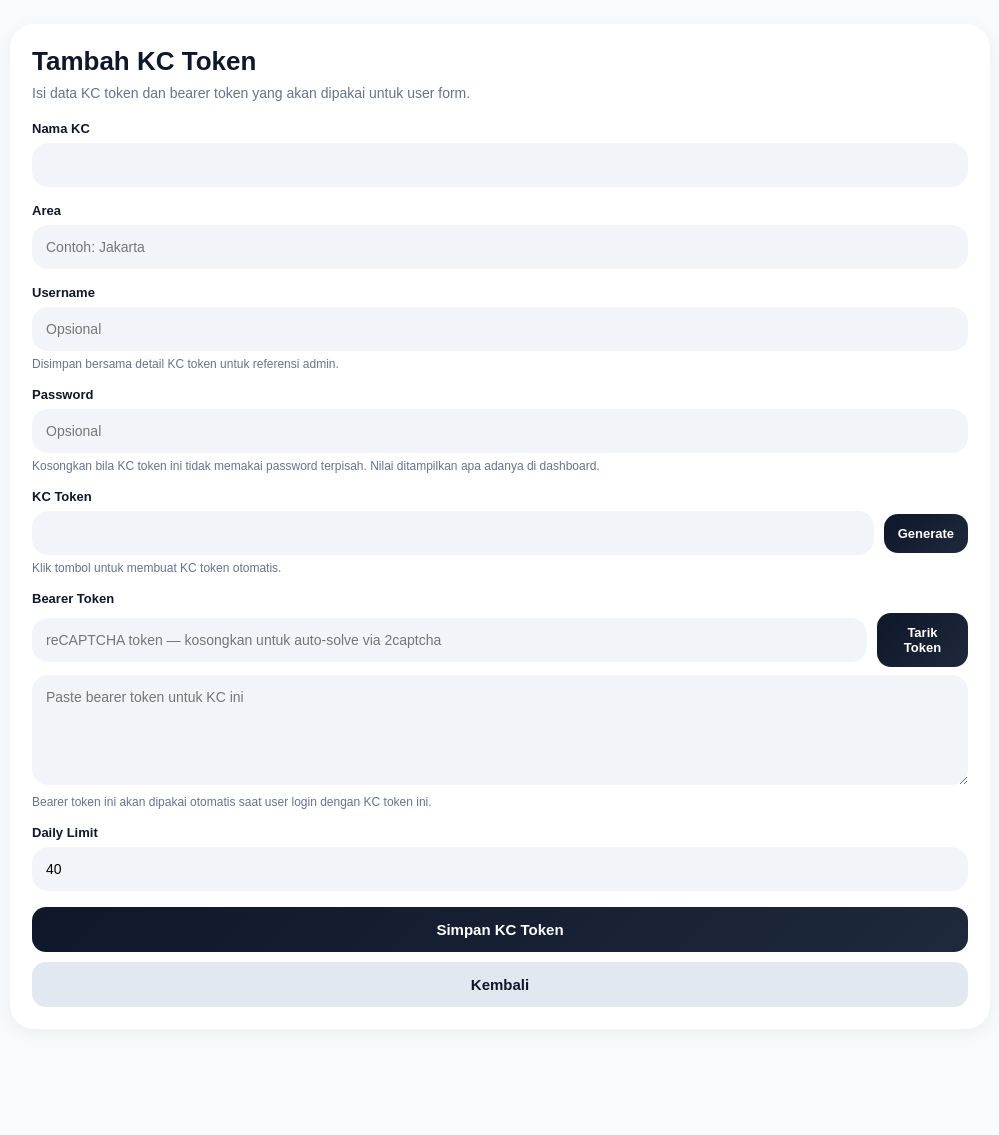
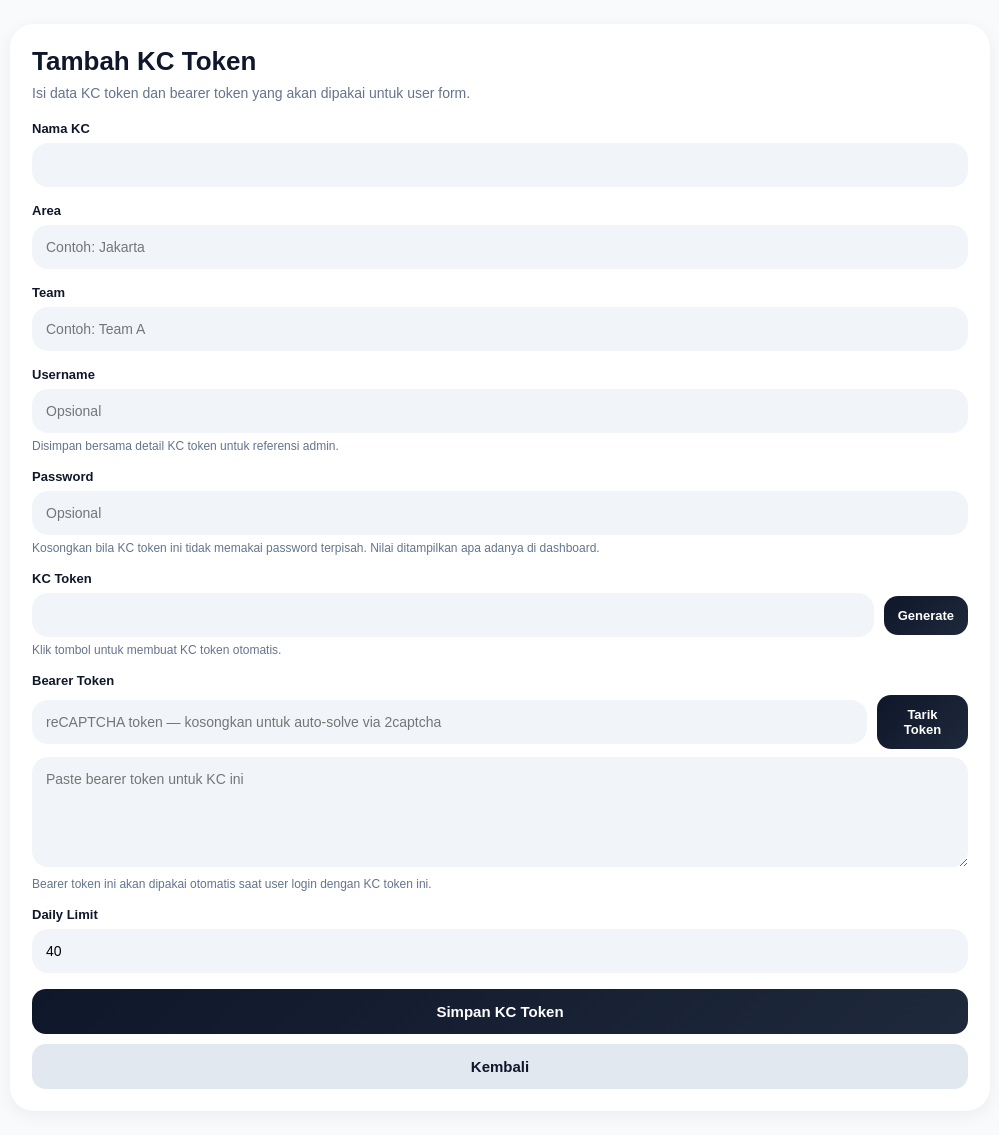
Before and after one commit to Ilham-BTR/Form-App, a Flask app: page /admin/token/add in a window 1280 px wide. Shown: the whole page, without its empty margins (140-1139 px from the left). Before the commit the page ends 1007 px from the top, so only its background shows below. Run offline with Flask 3, Linux system fonts and the light colour scheme; the visitor is signed in with stand-in values (Sample User, id 1); parts of the project's set-up code (start-up, migrations or seed data) failed here and were passed over; some libraries are stand-ins or nearby versions.

Commit message:
Add team field and improve token filtering

```diff
--- a/app.py
+++ b/app.py
@@ -163,6 +163,7 @@ def init_db():
         CREATE TABLE IF NOT EXISTS valid_kc_tokens (
             kc_token TEXT PRIMARY KEY,
             kc_name TEXT NOT NULL,
+            team TEXT NOT NULL DEFAULT '',
             token_area TEXT NOT NULL DEFAULT '',
             kc_username TEXT NOT NULL DEFAULT '',
             kc_password TEXT NOT NULL DEFAULT '',
@@ -175,6 +176,11 @@ def init_db():
     cur.execute("""
         ALTER TABLE valid_kc_tokens
         ADD COLUMN IF NOT EXISTS token_area TEXT NOT NULL DEFAULT ''
+    """)
+
+    cur.execute("""
+        ALTER TABLE valid_kc_tokens
+        ADD COLUMN IF NOT EXISTS team TEXT NOT NULL DEFAULT ''
     """)
 
     cur.execute("""
@@ -1406,6 +1412,7 @@ def import_kc_tokens(uploaded_file):
     header_aliases = {
         "kc_token": {"kc token", "token kc", "token"},
         "kc_name": {"kc name", "nama kc", "nama"},
+        "team": {"team", "tim", "group", "grup"},
         "token_area": {"token area", "area token", "area", "kc_area", "kc area", "area kc"},
         "kc_username": {"kc username", "username kc", "username", "user", "login username"},
         "kc_password": {"kc password", "password kc", "password", "pass", "login password"},
@@ -1447,6 +1454,7 @@ def import_kc_tokens(uploaded_file):
             try:
                 kc_token = str(get_import_cell(row, header_index, "kc_token") or "").strip()
                 kc_name = str(get_import_cell(row, header_index, "kc_name") or "").strip()
+                team = str(get_import_cell(row, header_index, "team") or "").strip()
                 token_area = str(get_import_cell(row, header_index, "token_area") or "").strip()
                 kc_username = str(get_import_cell(row, header_index, "kc_username") or "").strip()
                 kc_password = str(get_import_cell(row, header_index, "kc_password") or "").strip()
@@ -1462,13 +1470,15 @@ def import_kc_tokens(uploaded_file):
 
                 cur.execute(
                     """
-                    SELECT bearer_token, daily_limit, is_active, token_area, kc_username, kc_password
+                    SELECT bearer_token, daily_limit, is_active, team, token_area, kc_username, kc_password
                     FROM valid_kc_tokens
                     WHERE kc_token = %s
                     """,
                     (kc_token,),
                 )
                 existing = cur.fetchone()
+                if existing and "team" not in header_index:
+                    team = existing["team"] or ""
                 if existing and "token_area" not in header_index:
                     token_area = existing["token_area"] or ""
                 if existing and "kc_username" not in header_index:
@@ -1482,12 +1492,13 @@ def import_kc_tokens(uploaded_file):
                 cur.execute(
                     """
                     INSERT INTO valid_kc_tokens (
-                        kc_token, kc_name, token_area, kc_username, kc_password, bearer_token, daily_limit, is_active
+                        kc_token, kc_name, team, token_area, kc_username, kc_password, bearer_token, daily_limit, is_active
                     )
-                    VALUES (%s, %s, %s, %s, %s, %s, %s, %s)
+                    VALUES (%s, %s, %s, %s, %s, %s, %s, %s, %s)
                     ON CONFLICT (kc_token)
                     DO UPDATE SET
                         kc_name = EXCLUDED.kc_name,
+                        team = EXCLUDED.team,
                         token_area = EXCLUDED.token_area,
                         kc_username = EXCLUDED.kc_username,
                         kc_password = EXCLUDED.kc_password,
@@ -1495,7 +1506,7 @@ def import_kc_tokens(uploaded_file):
                         daily_limit = EXCLUDED.daily_limit,
                         is_active = EXCLUDED.is_active
                     """,
-                    (kc_token, kc_name, token_area, kc_username, kc_password, bearer_token, daily_limit, int(is_active)),
+                    (kc_token, kc_name, team, token_area, kc_username, kc_password, bearer_token, daily_limit, int(is_active)),
                 )
                 if "used_today" in header_index:
                     used_today = parse_nonnegative_int(get_import_cell(row, header_index, "used_today"), "Sudah terpakai")
@@ -1615,7 +1626,7 @@ def get_kc_token_detail(kc_token):
     conn = get_db_connection()
     cur = conn.cursor()
     cur.execute("""
-        SELECT kc_token, kc_name, token_area, kc_username, kc_password, bearer_token, daily_limit, is_active, created_date
+        SELECT kc_token, kc_name, team, token_area, kc_username, kc_password, bearer_token, daily_limit, is_active, created_date
         FROM valid_kc_tokens
         WHERE kc_token = %s
     """, (kc_token,))
@@ -1628,7 +1639,7 @@ def get_all_kc_tokens():
     conn = get_db_connection()
     cur = conn.cursor()
     cur.execute("""
-        SELECT kc_token, kc_name, token_area, kc_username, kc_password, bearer_token, daily_limit, is_active
+        SELECT kc_token, kc_name, team, token_area, kc_username, kc_password, bearer_token, daily_limit, is_active
         FROM valid_kc_tokens
         ORDER BY token_area ASC, kc_name ASC, kc_token ASC
     """)
@@ -1650,7 +1661,7 @@ def token_rows_value_to_limit(rows_value):
 
 
 def normalize_token_sort(sort_by, sort_dir):
-    allowed_sort_by = {"kc_name", "token_area", "kc_token", "kc_username", "daily_limit", "total_submit", "is_active"}
+    allowed_sort_by = {"kc_name", "team", "token_area", "kc_token", "kc_username", "daily_limit", "total_submit", "is_active"}
     current_sort_by = str(sort_by or "kc_name").strip().lower()
     if current_sort_by not in allowed_sort_by:
         current_sort_by = "kc_name"
@@ -1678,12 +1689,19 @@ def filter_sort_limit_token_rows(rows, filter_text="", status_filter="", sort_by
         filtered_rows = [row for row in filtered_rows if row.get("is_active") != 1]
 
     if current_filter:
-        filtered_rows = [
-            row for row in filtered_rows
-            if current_filter in " ".join([
+        filter_terms = [term.strip() for term in re.split(r"[\r\n,;|]+", current_filter) if term.strip()]
+        if not filter_terms:
+            filter_terms = [current_filter]
+
+        def row_matches_term(row, term):
+            token_value = str(row.get("kc_token") or "").strip().lower()
+            if term.startswith("kc-"):
+                return token_value == term
+
+            haystack = " ".join([
                 str(row.get("kc_name") or ""),
+                str(row.get("team") or ""),
                 str(row.get("token_area") or ""),
-                str(row.get("kc_token") or ""),
                 str(row.get("kc_username") or ""),
                 str(row.get("kc_password") or ""),
                 str(row.get("bearer_token_masked") or ""),
@@ -1691,6 +1709,11 @@ def filter_sort_limit_token_rows(rows, filter_text="", status_filter="", sort_by
                 str(row.get("total_submit") or ""),
                 "aktif" if row.get("is_active") == 1 else "nonaktif",
             ]).lower()
+            return term in haystack
+
+        filtered_rows = [
+            row for row in filtered_rows
+            if any(row_matches_term(row, term) for term in filter_terms)
         ]
 
     filtered_rows.sort(
@@ -1709,15 +1732,15 @@ def filter_sort_limit_token_rows(rows, filter_text="", status_filter="", sort_by
     return filtered_rows, total_filtered
 
 
-def create_kc_token(kc_token, kc_name, token_area, bearer_token, daily_limit, kc_username="", kc_password=""):
+def create_kc_token(kc_token, kc_name, token_area, bearer_token, daily_limit, kc_username="", kc_password="", team=""):
     conn = get_db_connection()
     cur = conn.cursor()
     cur.execute("""
         INSERT INTO valid_kc_tokens (
-            kc_token, kc_name, token_area, kc_username, kc_password, bearer_token, daily_limit, is_active, created_date
+            kc_token, kc_name, team, token_area, kc_username, kc_password, bearer_token, daily_limit, is_active, created_date
         )
-        VALUES (%s, %s, %s, %s, %s, %s, %s, 1, %s)
-    """, (kc_token, kc_name, token_area, kc_username, kc_password, bearer_token, daily_limit, get_today_wib()))
+        VALUES (%s, %s, %s, %s, %s, %s, %s, %s, 1, %s)
+    """, (kc_token, kc_name, team, token_area, kc_username, kc_password, bearer_token, daily_limit, get_today_wib()))
     conn.commit()
     conn.close()
 
@@ -1729,6 +1752,7 @@ def update_kc_token(
     bearer_token,
     daily_limit,
     is_active=None,
+    team=None,
     token_area=None,
     kc_username=None,
     kc_password=None,
@@ -1748,18 +1772,20 @@ def update_kc_token(
             UPDATE valid_kc_tokens
             SET kc_token = %s,
                 kc_name = %s,
+                team = COALESCE(%s, team),
                 token_area = COALESCE(%s, token_area),
                 kc_username = COALESCE(%s, kc_username),
                 kc_password = COALESCE(%s, kc_password),
                 bearer_token = %s,
                 daily_limit = %s
             WHERE kc_token = %s
-        """, (new_kc_token, kc_name, token_area, kc_username, kc_password, bearer_token, daily_limit, old_kc_token))
+        """, (new_kc_token, kc_name, team, token_area, kc_username, kc_password, bearer_token, daily_limit, old_kc_token))
     else:
         cur.execute("""
             UPDATE valid_kc_tokens
             SET kc_token = %s,
                 kc_name = %s,
+                team = COALESCE(%s, team),
                 token_area = COALESCE(%s, token_area),
                 kc_username = COALESCE(%s, kc_username),
                 kc_password = COALESCE(%s, kc_password),
@@ -1767,7 +1793,7 @@ def update_kc_token(
                 daily_limit = %s,
                 is_active = %s
             WHERE kc_token = %s
-        """, (new_kc_token, kc_name, token_area, kc_username, kc_password, bearer_token, daily_limit, int(is_active), old_kc_token))
+        """, (new_kc_token, kc_name, team, token_area, kc_username, kc_password, bearer_token, daily_limit, int(is_active), old_kc_token))
 
     conn.commit()
     conn.close()
@@ -1811,7 +1837,7 @@ def get_today_kc_usage_summary(date_from=None, date_to=None):
     if qdate_from == qdate_to:
         # Single-day view: carry over previous day's usage if limit was not reached
         cur.execute("""
-            SELECT v.kc_token, v.kc_name, v.token_area, v.kc_username, v.kc_password, v.bearer_token, v.daily_limit, v.is_active,
+            SELECT v.kc_token, v.kc_name, v.team, v.token_area, v.kc_username, v.kc_password, v.bearer_token, v.daily_limit, v.is_active,
                    CASE
                        WHEN today_u.total_submit IS NOT NULL THEN today_u.total_submit
                        WHEN prev_u.total_submit IS NOT NULL AND prev_u.total_submit < v.daily_limit THEN prev_u.total_submit
@@ -1829,13 +1855,13 @@ def get_today_kc_usage_summary(date_from=None, date_to=None):
         """, (qdate_from, qdate_from))
     else:
         cur.execute("""
-            SELECT v.kc_token, v.kc_name, v.token_area, v.kc_username, v.kc_password, v.bearer_token, v.daily_limit, v.is_active,
+            SELECT v.kc_token, v.kc_name, v.team, v.token_area, v.kc_username, v.kc_password, v.bearer_token, v.daily_limit, v.is_active,
                    COALESCE(SUM(u.total_submit), 0) AS total_submit
             FROM valid_kc_tokens v
             LEFT JOIN kc_token_usage u
               ON v.kc_token = u.kc_token
              AND u.usage_date >= %s AND u.usage_date <= %s
-            GROUP BY v.kc_token, v.kc_name, v.token_area, v.kc_username, v.kc_password, v.bearer_token, v.daily_limit, v.is_active
+            GROUP BY v.kc_token, v.kc_name, v.team, v.token_area, v.kc_username, v.kc_password, v.bearer_token, v.daily_limit, v.is_active
             ORDER BY v.kc_name ASC, v.kc_token ASC
         """, (qdate_from, qdate_to))
     rows = cur.fetchall()
@@ -1895,6 +1921,7 @@ def build_kc_token_export_csv():
     writer = csv.writer(output)
     writer.writerow([
         "kc_name",
+        "team",
         "token_area",
         "kc_token",
         "kc_username",
@@ -1907,6 +1934,7 @@ def build_kc_token_export_csv():
     for row in rows:
         writer.writerow([
             row["kc_name"],
+            row["team"] if "team" in row else "",
             row["token_area"],
             row["kc_token"],
             row["kc_username"],
@@ -3141,6 +3169,7 @@ def build_admin_dashboard_context(args):
         masked_token_rows.append({
             "kc_token": row["kc_token"],
             "kc_name": row["kc_name"],
+            "team": row.get("team") or "-",
             "token_area": row["token_area"] or "-",
             "kc_username": row["kc_username"] or "-",
             "kc_password": row["kc_password"] or "-",
@@ -3168,6 +3197,7 @@ def build_admin_dashboard_context(args):
         masked_usage_rows.append({
             "kc_token": row["kc_token"],
             "kc_name": row["kc_name"],
+            "team": row.get("team") or "-",
             "token_area": row["token_area"] or "-",
             "kc_username": row["kc_username"] or "-",
             "kc_password": row["kc_password"] or "-",
@@ -3198,6 +3228,7 @@ def build_admin_dashboard_context(args):
         "token_visible_count": len(masked_token_rows),
         "selected_usage_date_from": selected_usage_date_from,
         "selected_usage_date_to": selected_usage_date_to,
+        "token_filter_help_text": get_token_filter_help_text(),
     }
 
 
@@ -3283,6 +3314,10 @@ def build_admin_submissions_context(args):
     }
 
 
+def get_token_filter_help_text():
+    return "Bisa cari beberapa nama sekaligus, pisahkan dengan koma atau baris baru. Contoh: Ariska, Cici, Fahmi"
+
+
 @app.route("/admin")
 @admin_required
 def admin_dashboard():
@@ -3303,6 +3338,7 @@ def admin_add_token():
     if request.method == "POST":
         kc_token = request.form.get("kc_token", "").strip()
         kc_name = request.form.get("kc_name", "").strip()
+        team = request.form.get("team", "").strip()
         token_area = request.form.get("token_area", "").strip()
         kc_username = request.form.get("kc_username", "").strip()
         kc_password = request.form.get("kc_password", "").strip()
@@ -3335,6 +3371,7 @@ def admin_add_token():
                 daily_limit,
                 kc_username=kc_username,
                 kc_password=kc_password,
+                team=team,
             )
             if wants_json_response():
                 return jsonify({
@@ -3351,6 +3388,7 @@ def admin_add_token():
             token_data = {
                 "kc_token": kc_token,
                 "kc_name": kc_name,
+                "team": team,
                 "token_area": token_area,
                 "kc_username": kc_username,
                 "kc_password": kc_password,
@@ -3376,6 +3414,7 @@ def admin_edit_token(kc_token):
     if request.method == "POST":
         new_kc_token = request.form.get("kc_token", "").strip()
         kc_name = request.form.get("kc_name", "").strip()
+        team = request.form.get("team", "").strip()
         token_area = request.form.get("token_area", "").strip()
         kc_username = request.form.get("kc_username", "").strip()
         kc_password = request.form.get("kc_password", "").strip()
@@ -3407,6 +3446,7 @@ def admin_edit_token(kc_token):
                 kc_name,
                 bearer_token,
                 daily_limit,
+                team=team,
                 token_area=token_area,
                 kc_username=kc_username,
                 kc_password=kc_password,
@@ -3426,6 +3466,7 @@ def admin_edit_token(kc_token):
             token_data = {
                 "kc_token": new_kc_token,
                 "kc_name": kc_name,
+                "team": team,
                 "token_area": token_area,
                 "kc_username": kc_username,
                 "kc_password": kc_password,
@@ -3505,6 +3546,7 @@ def admin_refresh_bearer_token(kc_token):
         kc_name=kc_detail["kc_name"],
         bearer_token=token,
         daily_limit=kc_detail["daily_limit"],
+        team=kc_detail.get("team", ""),
         token_area=kc_detail.get("token_area", ""),
         kc_username=username,
         kc_password=password,
--- a/templates/admin_token_form.html
+++ b/templates/admin_token_form.html
@@ -210,6 +210,17 @@
             name="token_area"
             value="{% if token_data %}{{ token_data.token_area }}{% endif %}"
             placeholder="Contoh: Jakarta"
+          >
+        </div>
+
+        <div class="field">
+          <label>Team</label>
+          <input
+            class="input"
+            type="text"
+            name="team"
+            value="{% if token_data %}{{ token_data.team }}{% endif %}"
+            placeholder="Contoh: Team A"
           >
         </div>
 
```
Also changed, not shown: templates/admin_dashboard.html (+8 -3 lines).
